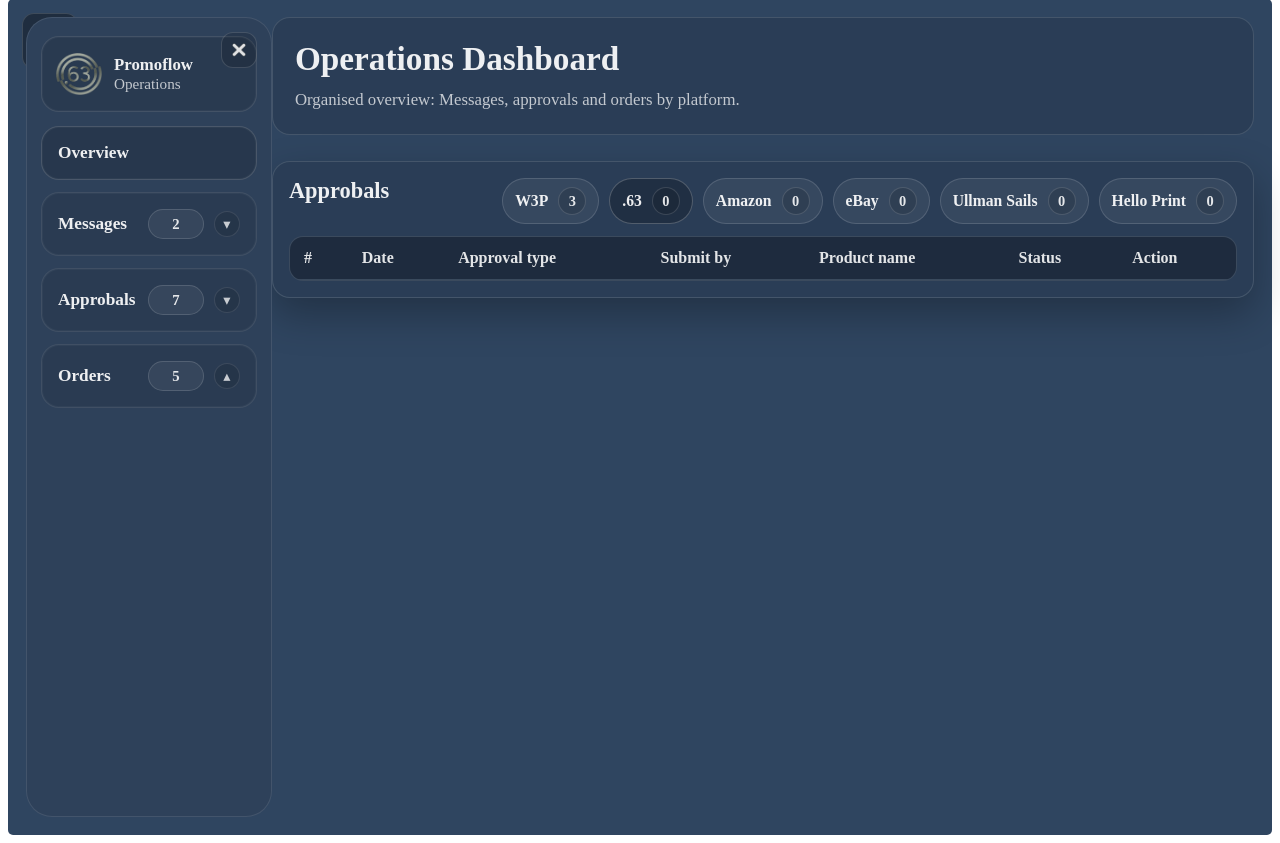
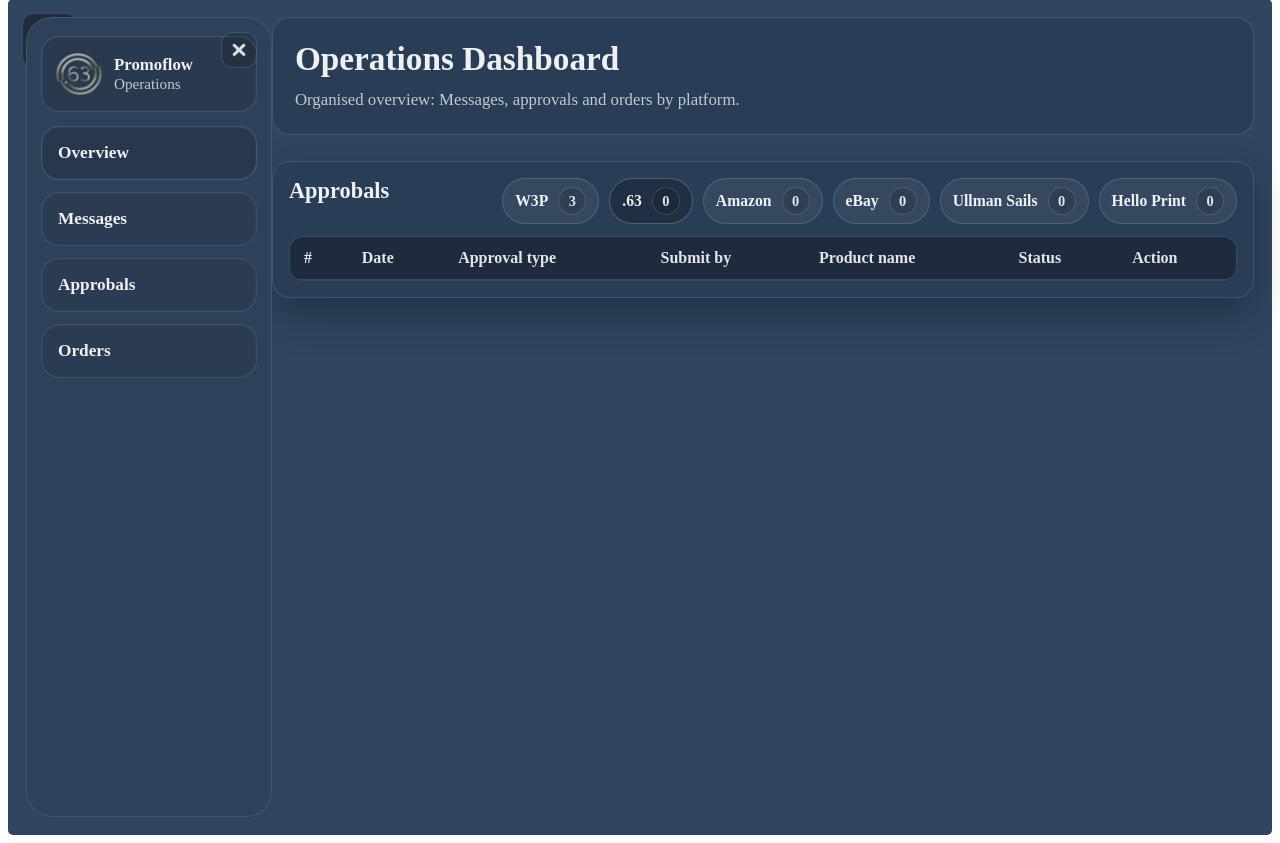
Before and after one commit to AdminPromoflow/Promoflow_v1, a PHP site: page /view/overview/index.php in a window 1280 px wide. Shown: the part 125-968 px from the top of the page. Run offline with PHP 8.4, Linux system fonts and the light colour scheme; data that the repository does not hold is empty.

Commit message:
“…”

```diff
--- a/view/global/section_sidebar_navigation/section_sidebar_navigation.php
+++ b/view/global/section_sidebar_navigation/section_sidebar_navigation.php
@@ -32,28 +32,28 @@
     <div class="sidebar-left-menu-item has-sub is-open">
       <h3>Messages</h3>
 
-      <div class="sidebar-right">
+      <!-- <div class="sidebar-right">
         <span class="sidebar-count">2</span>
         <span class="sidebar-chev">▾</span>
-      </div>
+      </div> -->
     </div>
 
     <div class="sidebar-left-menu-item has-sub">
       <h3>Approbals</h3>
 
-      <div class="sidebar-right">
+      <!-- <div class="sidebar-right">
         <span class="sidebar-count">7</span>
         <span class="sidebar-chev">▾</span>
-      </div>
+      </div> -->
     </div>
 
     <div class="sidebar-left-menu-item has-sub is-open">
       <h3>Orders</h3>
 
-      <div class="sidebar-right">
+      <!-- <div class="sidebar-right">
         <span class="sidebar-count">5</span>
         <span class="sidebar-chev">▴</span>
-      </div>
+      </div> -->
     </div>
 
     <!-- Subcontainer ejemplo (para Orders) -->
```
